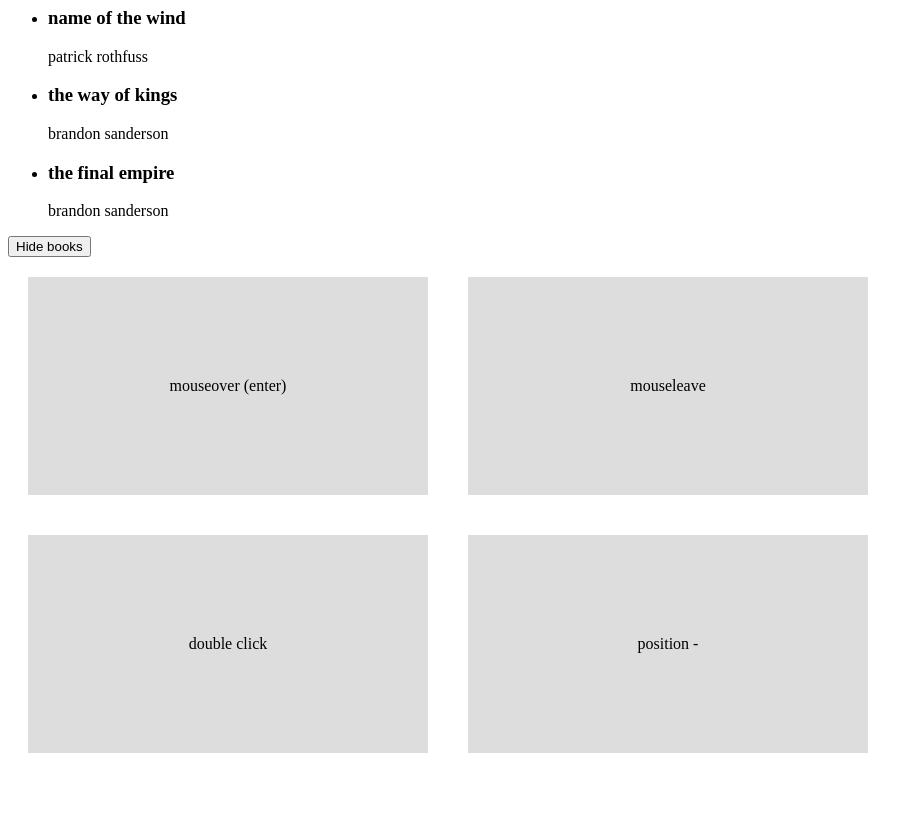
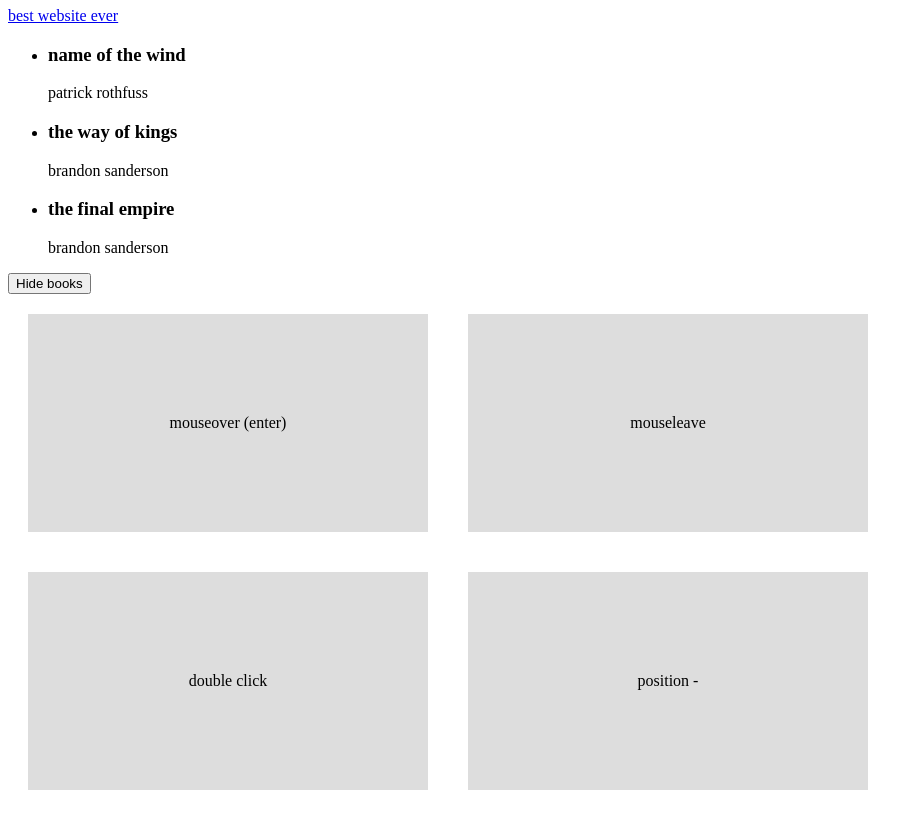
Before and after one commit to pikkukurkku/vue_tutorial, a plain HTML site: page index.html in a window 1280 px wide. Shown: the part 73-891 px from the top of the page, without its empty margins (0-923 px from the left). Before the commit the page ends 854 px from the top, so only its background shows below. Drawn offline with nearby package versions, Linux system fonts and the light colour scheme.

Commit message:
attribute binding

```diff
--- a/app.js
+++ b/app.js
@@ -1,6 +1,7 @@
 const app = Vue.createApp({
   data() {
     return {
+        url: 'http://www.thenetninja.co.uk',
       showBooks: true,
     //   title: "The Final Empire",
     //   author: "Brandon Sanderson",
--- a/index.html
+++ b/index.html
@@ -20,6 +20,12 @@
     <h1>Hello vue!</h1>
 
     <div id="app">
+<!--attribute binding-->
+<a v-bind:href="url">best website ever</a>
+
+
+
+
       <div v-if="showBooks">
         <!-- <p>{{ books[0].title }} - {{ books[0].author }}</p> -->
          <ul>
```
